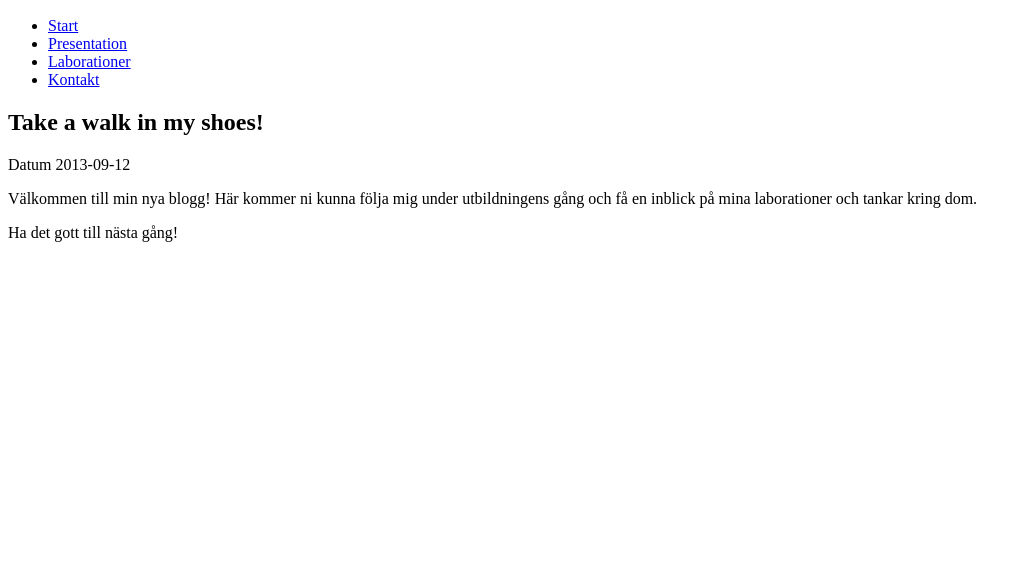
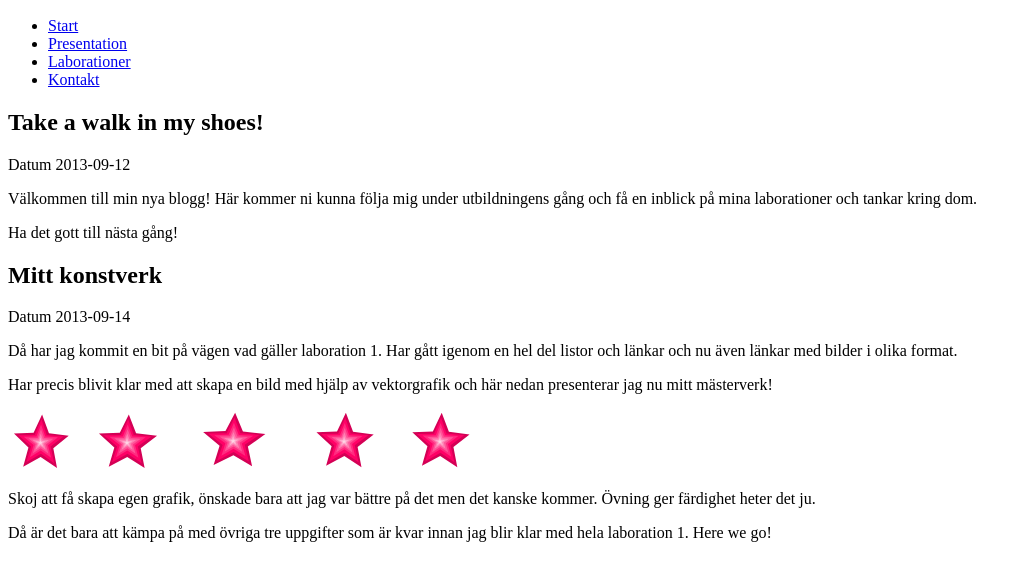
Before and after one commit to vl222cu/1ik415-laborationer, a plain HTML site: page index.html in a window 1280 px wide. Shown: the part 144-724 px from the top of the page, without its empty margins (0-1027 px from the left). Drawn offline with Linux system fonts and the light colour scheme.

Commit message:
uppdaterat bilder och länkar

```diff
--- a/index.html
+++ b/index.html
@@ -18,7 +18,19 @@
     utbildningens gång och få en inblick på mina laborationer och tankar
     kring dom.</p>
     <p>Ha det gott till nästa gång!</p>
-
+    <h2 id="konstverk">Mitt konstverk</h2>
+    <p>Datum 2013-09-14</p>
+    <p>Då har jag kommit en bit på vägen vad gäller laboration 1. Har gått
+    igenom en hel del listor och länkar och nu även länkar med bilder i olika
+    format.
+    <p>Har precis blivit klar med att skapa en bild med hjälp av vektorgrafik
+    och här nedan presenterar jag nu mitt mästerverk!
+    <p><img src="pics/vektorbanner.svg" alt=" fem dimensionella stjärnor i rad"
+    /></p>
+    <p>Skoj att få skapa egen grafik, önskade bara att jag var bättre på det men
+    det kanske kommer. Övning ger färdighet heter det ju. </p>
+    </p>Då är det bara att kämpa på med övriga tre uppgifter som är kvar
+    innan jag blir klar med hela laboration 1. Here we go!</p>
     </body>
 
 </html>
```
Also changed, not shown: pages/laborationer.html (+1 -1 lines), pics/vektorbanner.svg (added), 1 other file.
